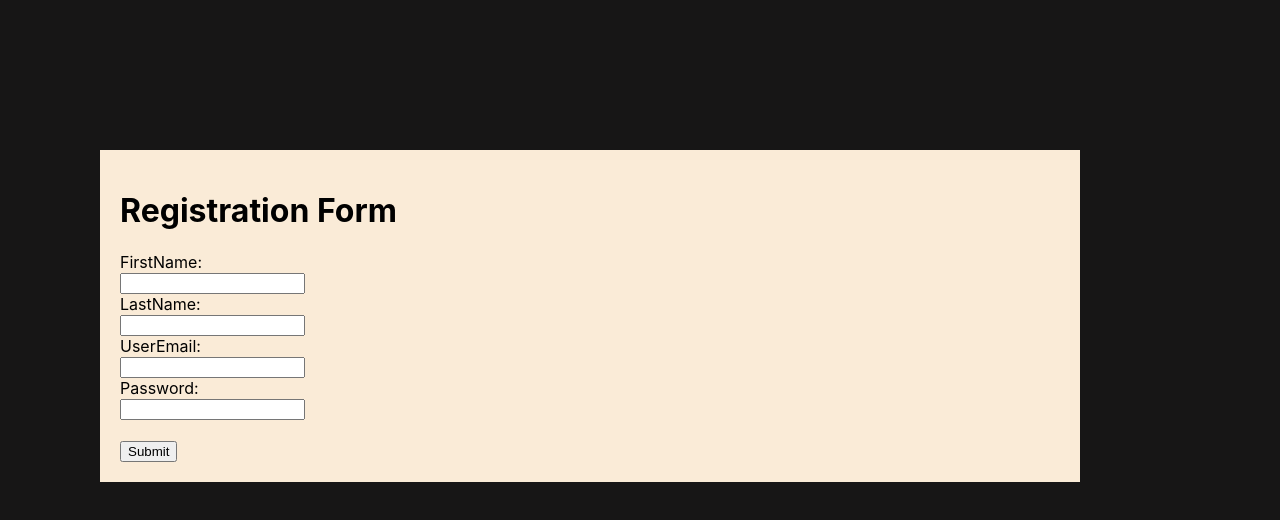
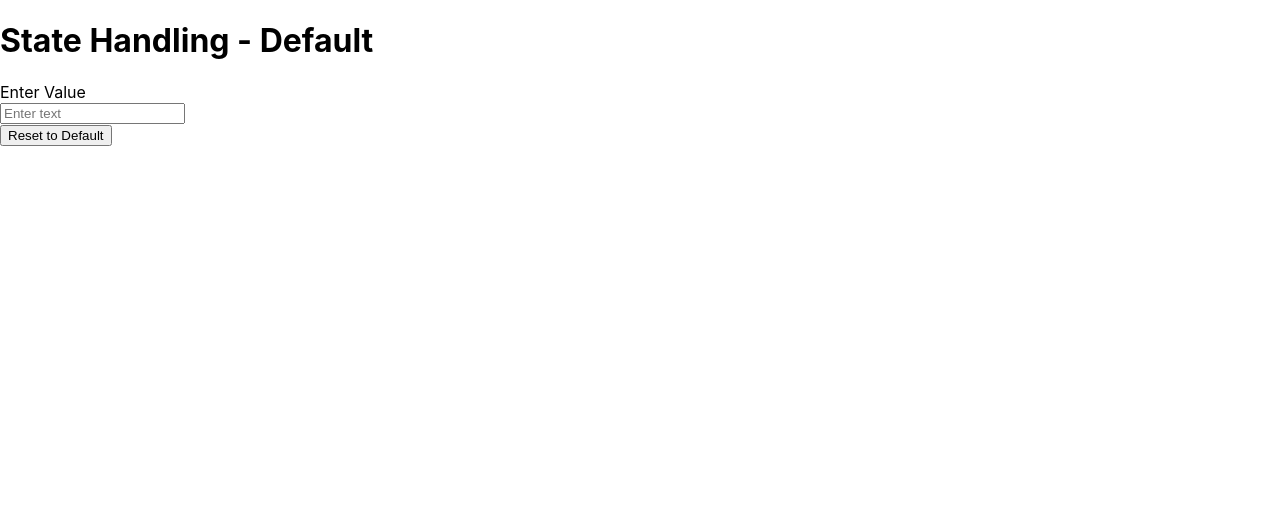
Before and after one commit to sarathchandranm2001/MERN_CERTIFICATION, a React (Create React App) app: page / in a window 1280 px wide. Shown: the top 520 px of the page. Built offline with nearby package versions, Linux system fonts and the light colour scheme.

Commit message:
StateHandler example

```diff
--- a/src/App.js
+++ b/src/App.js
@@ -1,5 +1,5 @@
 import './App.css';
-import Signup1 from './Signup1';
+import Statehandling from './Statehandling';
 
 
 
@@ -8,7 +8,7 @@ function App() {
 
   return (
    <div className="sign-up-container">
-    <Signup1/>
+    <Statehandling/>
 
     </div>
   );
--- /dev/null
+++ b/src/Statehandling.js
@@ -0,0 +1,41 @@
+import React, { useState } from 'react';
+
+function Statehandling() {
+  const [text, setText] = useState("Default");
+
+  const handleInputChange = (event) => {
+    setText(event.target.value);
+  };
+
+  const handleReset = () => {
+    setText("Default");
+  };
+
+  return (
+    <div>
+      <h1>
+        State Handling - <span>{text}</span>
+      </h1>
+
+      <label>Enter Value</label>
+      <br />
+      <input
+        type="text"
+        id="name"
+        name="value"
+        placeholder="Enter text"
+        onChange={handleInputChange}
+      />
+
+      <br />
+
+      <input
+        type="button"
+        value="Reset to Default"
+        onClick={handleReset}
+      />
+    </div>
+  );
+}
+
+export default Statehandling;
```
